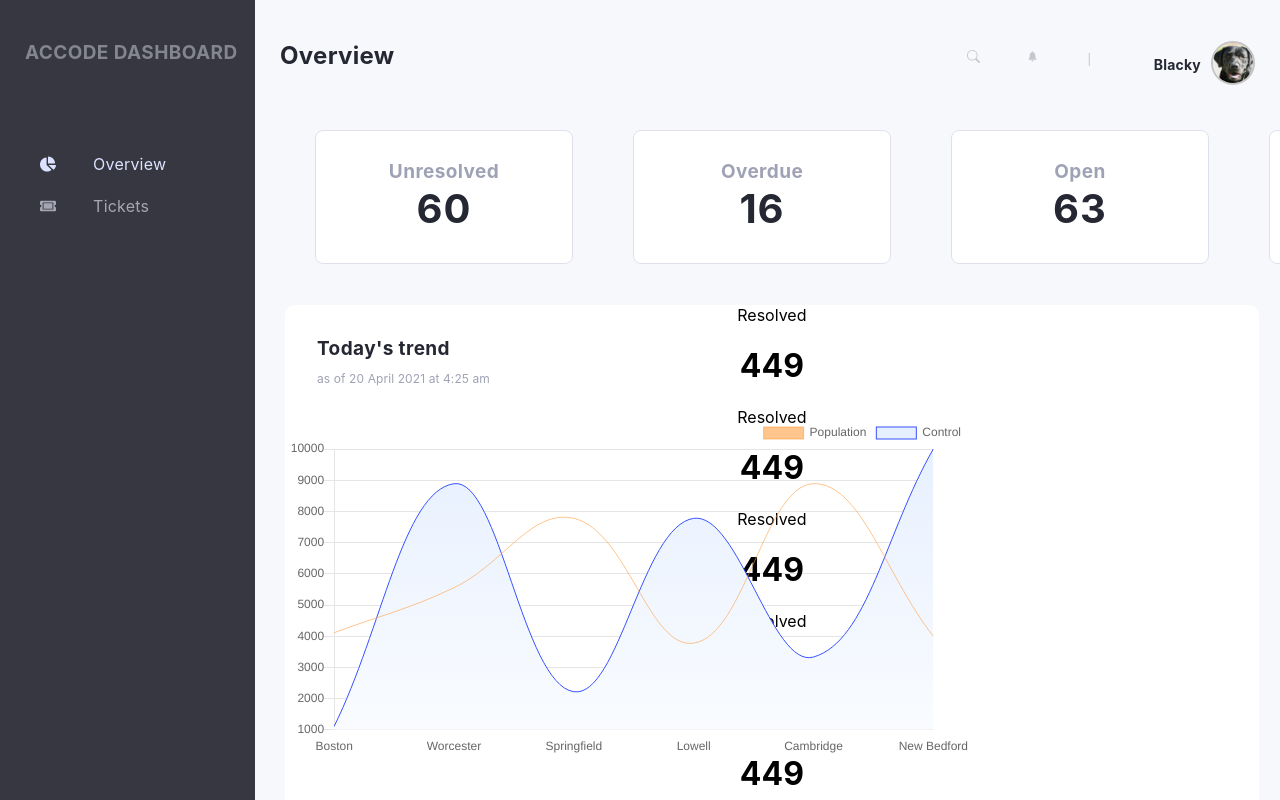
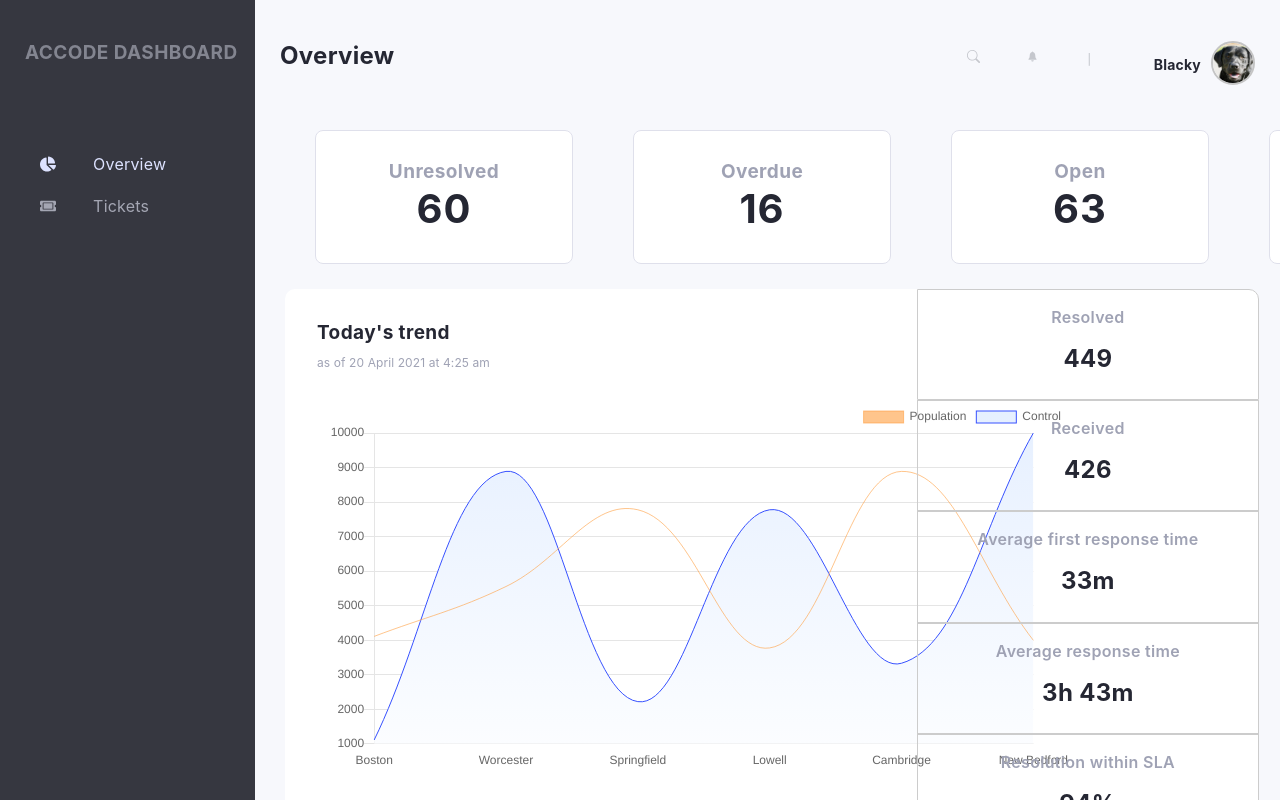
Before and after one commit to accodein/react-dashboard, a React (Create React App) app: page /overview in a window 1280 px wide. Built offline with nearby package versions, Linux system fonts and the light colour scheme.

Commit message:
modified chart and chart data

```diff
--- a/src/contents/charts.js
+++ b/src/contents/charts.js
@@ -72,6 +72,7 @@ class Chart extends Component {
                 as of {new Date().toLocaleString("en-UG", options)}
               </p>
             </div>
+            <div className={classes.Graph}>
               <Line
                 id="canvas"
                 data={this.state.chartData}
@@ -93,26 +94,27 @@ class Chart extends Component {
                 }}
               />
             </div>
-          <div>
+          </div>
+          <div className={classes.ChartAdditionalInfo}>
             <div>
               <p>Resolved</p>
               <h1>449</h1>
             </div>
             <div>
-              <p>Resolved</p>
-              <h1>449</h1>
+              <p>Received</p>
+              <h1>426</h1>
             </div>
             <div>
-              <p>Resolved</p>
-              <h1>449</h1>
+              <p>Average first response time</p>
+              <h1>33m</h1>
             </div>
             <div>
-              <p>Resolved</p>
-              <h1>449</h1>
+              <p>Average response time</p>
+              <h1>3h 43m</h1>
             </div>
             <div>
-              <p>Resolved</p>
-              <h1>449</h1>
+              <p>Resolution within SLA</p>
+              <h1>94%</h1>
             </div>
           </div>
         </div>
--- a/src/contents/styles/charts.module.scss
+++ b/src/contents/styles/charts.module.scss
@@ -10,8 +10,13 @@
 
 .Chart {
     position: absolute;
-    width: 686px;
+    top: 0;
+    width: 786px;
     height: auto;
+}
+
+.Graph {
+    padding-left: 40px;
 }
 
 .TitleContainer {
@@ -42,3 +47,42 @@
     line-height: 16px;
     color: #9FA2B4;
 }
+
+.ChartAdditionalInfo {
+    position: absolute;
+    width: 342px;
+    right: 0;
+    text-align: center;
+    margin: auto;
+    height: 546px;
+
+    & div {
+        border: 1px solid #ccc;
+        width: 99.5%;
+        height: calc(100% / 5);
+
+        &:nth-child(1) {
+            border-top-right-radius: 10px;
+        }
+
+        & p {
+            font-style: normal;
+            font-size: 16px;
+            font-weight: 600;
+            text-align: center;
+            line-height: 22px;
+            color: #9FA2B4;
+            letter-spacing: 0.3px;
+        }
+
+        & h1 {
+            font-style: normal;
+            font-size: 24px;
+            font-weight: bold;
+            text-align: center;
+            line-height: 30px;
+            color: #252733;
+            letter-spacing: 0.3px;
+        }
+    }
+}
```
Lines whose indentation alone changed are shown as unchanged.
